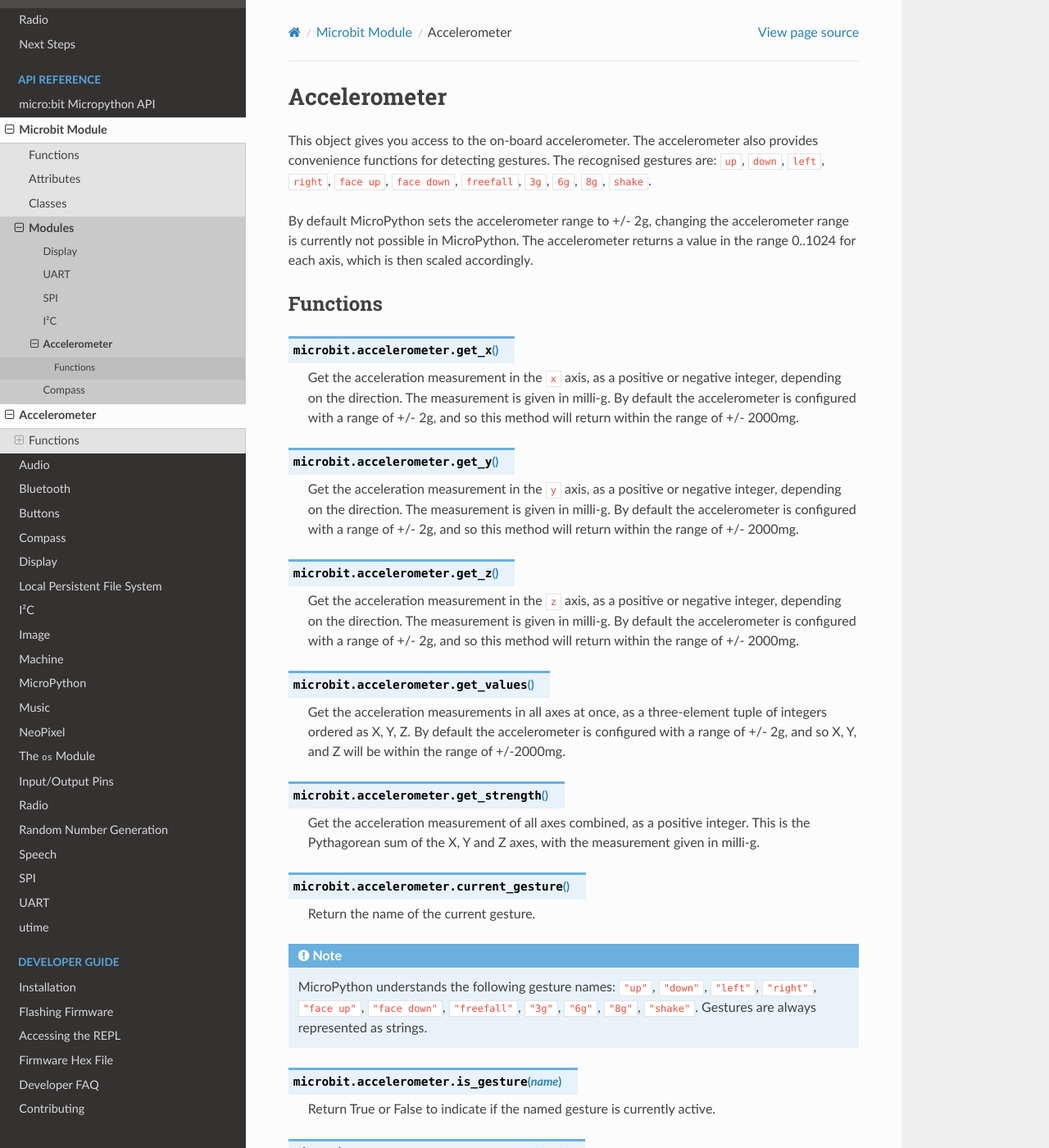
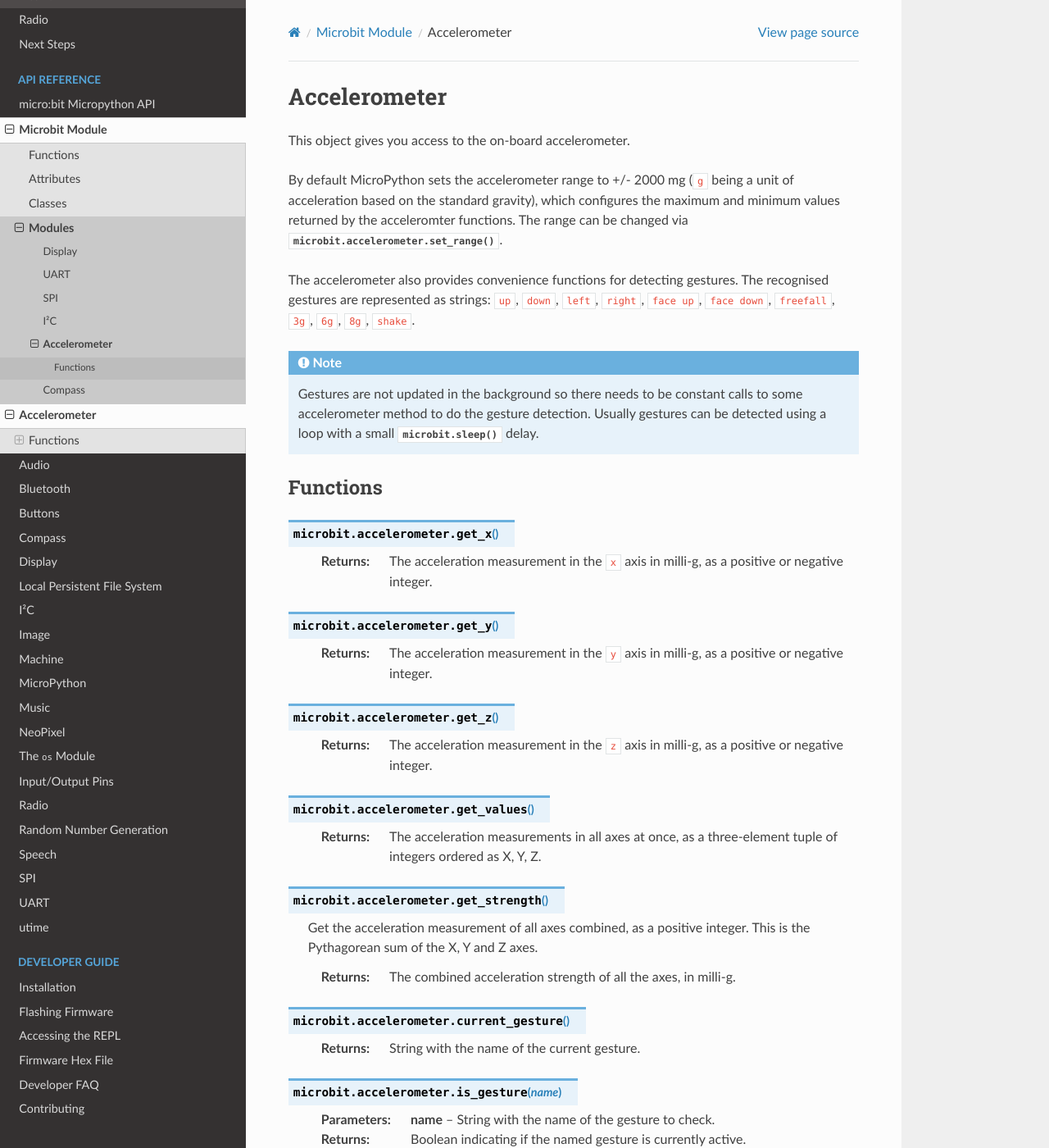
Before and after one commit to bbcmicrobit/micropython, a Sphinx documentation site: the page built from docs/accelerometer.rst, in a window 1280 px wide and 1400 px high. Shown: the whole window at 82% size. Built offline with Sphinx 7.4.7 and the Read the Docs theme 2.0.0, drawn with Linux system fonts in a browser that asks for light colours; some of the changed text lies outside the part shown.

Commit message:
docs: Update accelerometer page with better range info.
Correct old notes about not being able to change the range.
Remove note already mentioned in the header, and move to header
note about needing to call an accelerometer function regulartly.

Indicate in the header the default range so that it can be removed
from each function description.

Use :param: and :return: in the function descriptions.

```diff
--- a/docs/accelerometer.rst
+++ b/docs/accelerometer.rst
@@ -3,89 +3,85 @@
 
 .. py:module:: microbit.accelerometer
 
-This object gives you access to the on-board accelerometer. The accelerometer
-also provides convenience functions for detecting gestures. The
-recognised gestures are: ``up``, ``down``, ``left``, ``right``, ``face up``,
-``face down``, ``freefall``, ``3g``, ``6g``, ``8g``, ``shake``.
+This object gives you access to the on-board accelerometer.
 
-By default MicroPython sets the accelerometer range to +/- 2g, changing the
-accelerometer range is currently not possible in MicroPython.
-The accelerometer returns a value in the range 0..1024 for each axis, which is
-then scaled accordingly.
+By default MicroPython sets the accelerometer range to +/- 2000 mg (``g`` being
+a unit of acceleration based on the standard gravity), which configures the
+maximum and minimum values returned by the acceleromter functions.
+The range can be changed via :func:`microbit.accelerometer.set_range`.
+
+The accelerometer also provides convenience functions for detecting gestures.
+The recognised gestures are represented as strings:
+``up``, ``down``, ``left``, ``right``, ``face up``, ``face down``,
+``freefall``, ``3g``, ``6g``, ``8g``, ``shake``.
+
+.. note::
+
+    Gestures are not updated in the background so there needs to be constant
+    calls to some accelerometer method to do the gesture detection.
+    Usually gestures can be detected using a loop with a small
+    :func:`microbit.sleep` delay.
 
 Functions
 =========
 
 .. py:function:: get_x()
 
-    Get the acceleration measurement in the ``x`` axis, as a positive or
-    negative integer, depending on the direction. The measurement is given in
-    milli-g. By default the accelerometer is configured with a range of +/- 2g,
-    and so this method will return within the range of +/- 2000mg.
+    :returns: The acceleration measurement in the ``x`` axis in milli-g,
+        as a positive or negative integer.
 
 .. py:function:: get_y()
 
-    Get the acceleration measurement in the ``y`` axis, as a positive or
-    negative integer, depending on the direction. The measurement is given in
-    milli-g. By default the accelerometer is configured with a range of +/- 2g,
-    and so this method will return within the range of +/- 2000mg.
+    :returns: The acceleration measurement in the ``y`` axis in milli-g,
+        as a positive or negative integer.
 
 .. py:function:: get_z()
 
-    Get the acceleration measurement in the ``z`` axis, as a positive or
-    negative integer, depending on the direction. The measurement is given in
-    milli-g. By default the accelerometer is configured with a range of +/- 2g,
-    and so this method will return within the range of +/- 2000mg.
+    :returns: The acceleration measurement in the ``z`` axis in milli-g,
+        as a positive or negative integer.
 
 .. py:function:: get_values()
 
-    Get the acceleration measurements in all axes at once, as a three-element
-    tuple of integers ordered as X, Y, Z.
-    By default the accelerometer is configured with a range of +/- 2g, and so
-    X, Y, and Z will be within the range of +/-2000mg.
+    :returns: The acceleration measurements in all axes at once, as a
+        three-element tuple of integers ordered as X, Y, Z.
 
 .. py:function:: get_strength()
 
     Get the acceleration measurement of all axes combined, as a positive
-    integer.  This is the Pythagorean sum of the X, Y and Z axes, with the
-    measurement given in milli-g.
+    integer.  This is the Pythagorean sum of the X, Y and Z axes.
+
+    :returns: The combined acceleration strength of all the axes, in milli-g.
 
 .. py:function:: current_gesture()
 
-    Return the name of the current gesture.
-
-.. note::
-
-    MicroPython understands the following gesture names: ``"up"``, ``"down"``,
-    ``"left"``, ``"right"``, ``"face up"``, ``"face down"``, ``"freefall"``,
-    ``"3g"``, ``"6g"``, ``"8g"``, ``"shake"``. Gestures are always
-    represented as strings.
+    :returns: String with the name of the current gesture.
 
 .. py:function:: is_gesture(name)
 
-    Return True or False to indicate if the named gesture is currently active.
+    :param name: String with the name of the gesture to check.
+    :return: Boolean indicating if the named gesture is currently active.
 
 .. py:function:: was_gesture(name)
 
-    Return True or False to indicate if the named gesture was active since the
-    last call.
+    :param name: String with the name of the gesture to check.
+    :return: Boolean indicating if the named gesture was active since the
+        last call.
 
 .. py:function:: get_gestures()
 
-    Return a tuple of the gesture history. The most recent is listed last.
-    Also clears the gesture history before returning.
+    Get a historical list of the registered gestures.
 
-.. note::
+    Calling this function clears the gesture history before returning.
 
-    Gestures are not updated in the background so there needs to be constant
-    calls to some accelerometer method to do the gesture detection. Usually
-    gestures can be detected using a loop with a small :func:`microbit.sleep` delay.
+    :returns: A tuple of the gesture history, most recent is listed last.
 
 .. py:function:: set_range(value)
 
     Set the accelerometer sensitivity range, in g (standard gravity), to the
     closest values supported by the hardware, so it rounds to either ``1``,
     ``2``, ``4``, or ``8`` g.
+
+    :param value: New range for the accelerometer, an integer in ``g``.
 
 Examples
 --------
```
